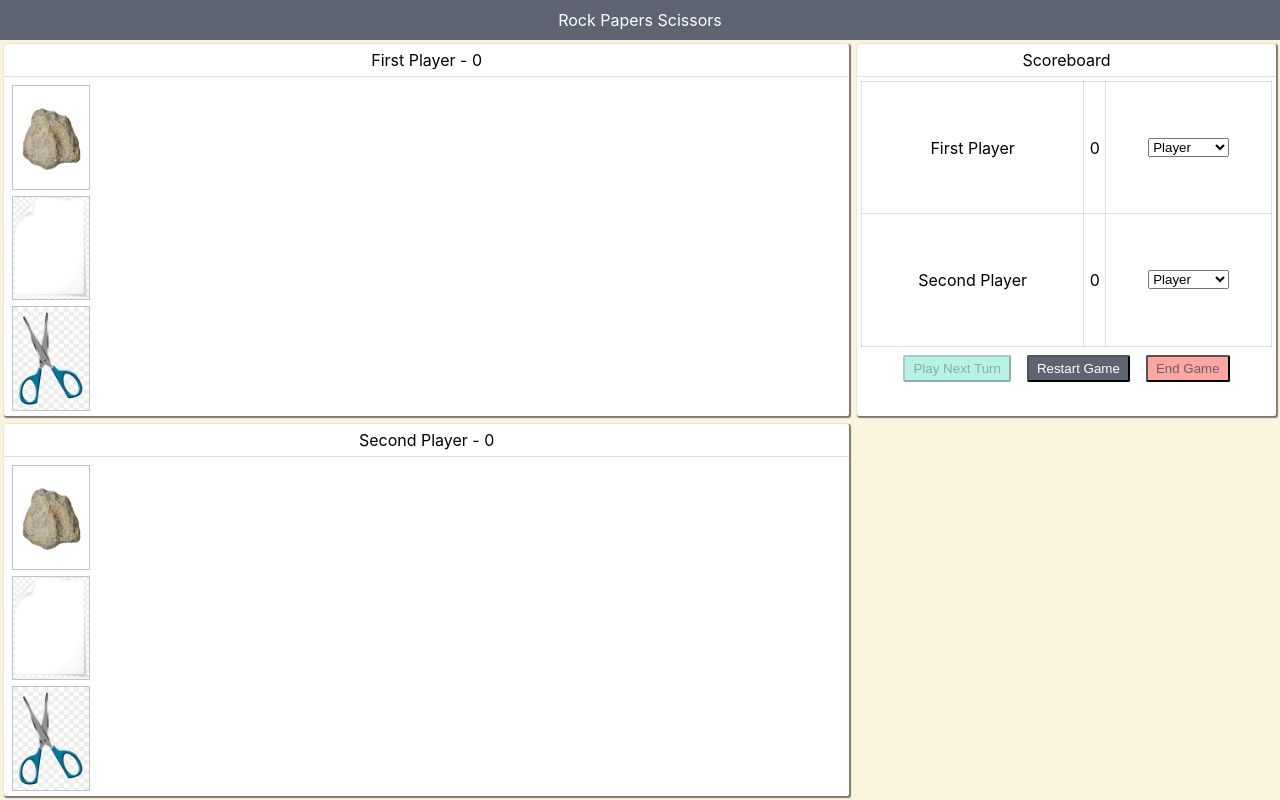
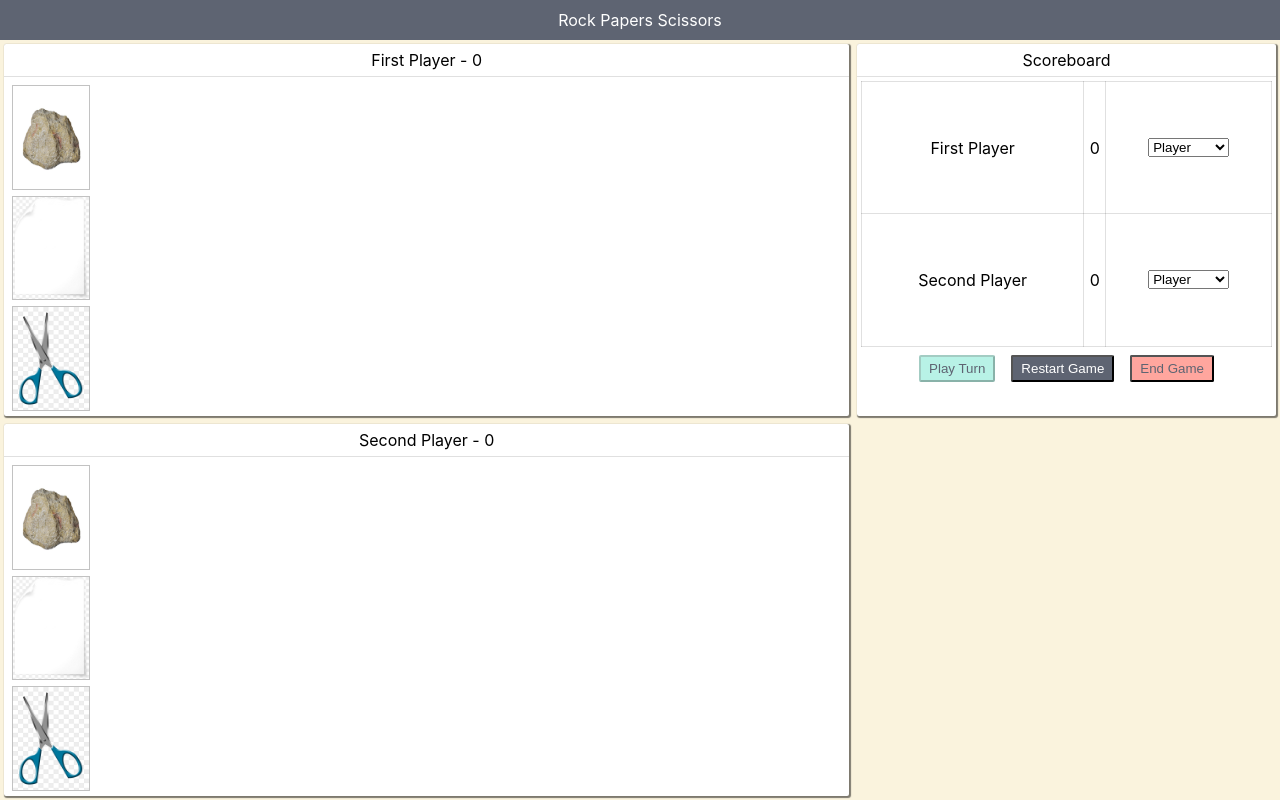
Before and after one commit to mridulmeh/type-matchup-maker, a React (Create React App) app: page / in a window 1280 px wide. Built offline with nearby package versions, Linux system fonts and the light colour scheme.

Commit message:
Fixed CSS

```diff
--- a/src/components/score-board/score-board.css
+++ b/src/components/score-board/score-board.css
@@ -67,6 +67,7 @@
 
 .playTurn{
   background-color: #b8f2e6;
+  color: #5e6472
 }
 
 .restart{
--- a/src/components/score-board/score-board.tsx
+++ b/src/components/score-board/score-board.tsx
@@ -58,7 +58,7 @@ export const GameOptions: React.FC<GameOptionsProps> = ({
   return (
     <div className="gameOptions centered-display">
        <button className="optionButton playTurn" disabled={isPlayTurnDisabled} onClick={() => playTurn()}>
-        Play Next Turn
+        Play Turn
       </button>
       <button className="optionButton restart" onClick={() => restartGame()}>
         Restart Game
```
Also changed, not shown: 1 other file (tests, documents, lock files or other folders).
